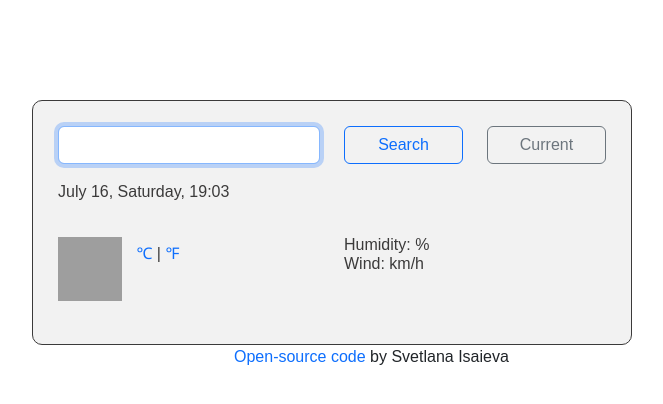
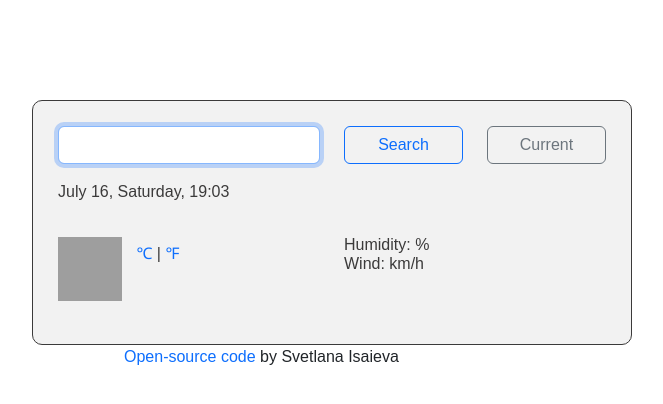
Before and after one commit to Sv90/weather-project, a plain HTML site: page index.html in a window 1280 px wide. Shown: the whole page, without its empty margins (308-971 px from the left). Drawn offline with nearby package versions, Linux system fonts and the light colour scheme; no server answers; grey boxes are pictures that could not be loaded.

Commit message:
Positioning code link

```diff
--- a/src/style.css
+++ b/src/style.css
@@ -55,5 +55,5 @@ a:hover {
   margin-bottom: 20px;
 }
 .code-link {
-  margin-left: 460px;
+  margin-left: 350px;
 }
```
